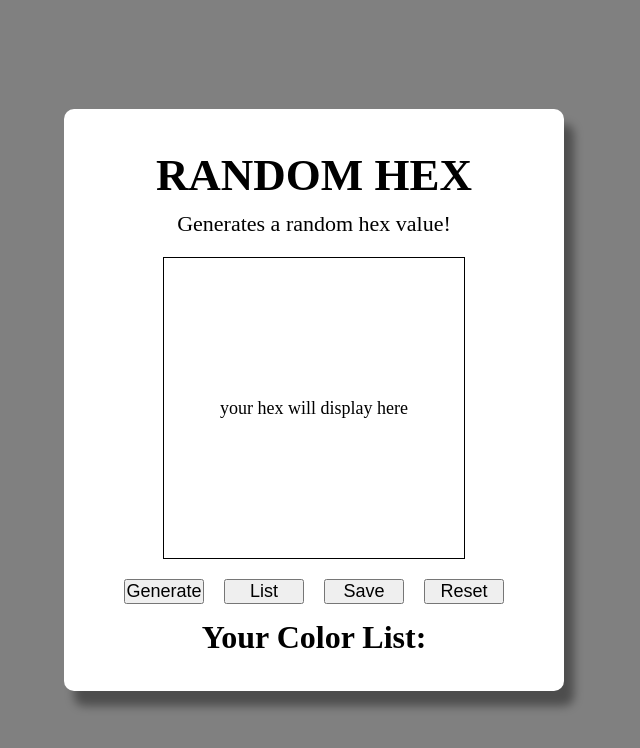
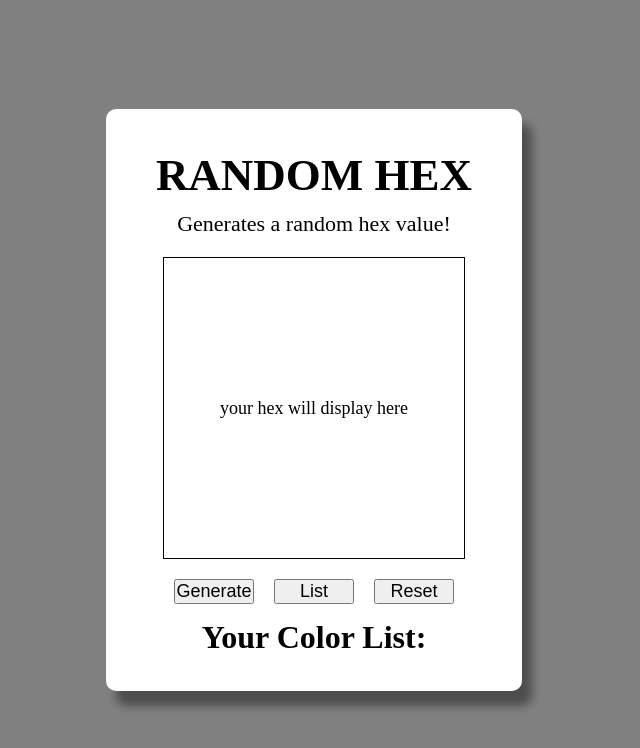
Before and after one commit to TimGeorge89/hex-firebase, a Vue app: page / in a window 1280 px wide. Shown: the top 748 px of the page, without its empty margins (326-966 px from the left). Built offline with nearby package versions, Linux system fonts and the light colour scheme.

Commit message:
removed save button

```diff
--- a/src/views/Home.vue
+++ b/src/views/Home.vue
@@ -34,9 +34,9 @@
             <button>List</button>
           </div>
           <!-- single button -->
-          <div class="button">
+          <!-- <div class="button">
             <button>Save</button>
-          </div>
+          </div> -->
           <!-- single button -->
           <div @click="reset()" class="button">
             <button>Reset</button>
```
